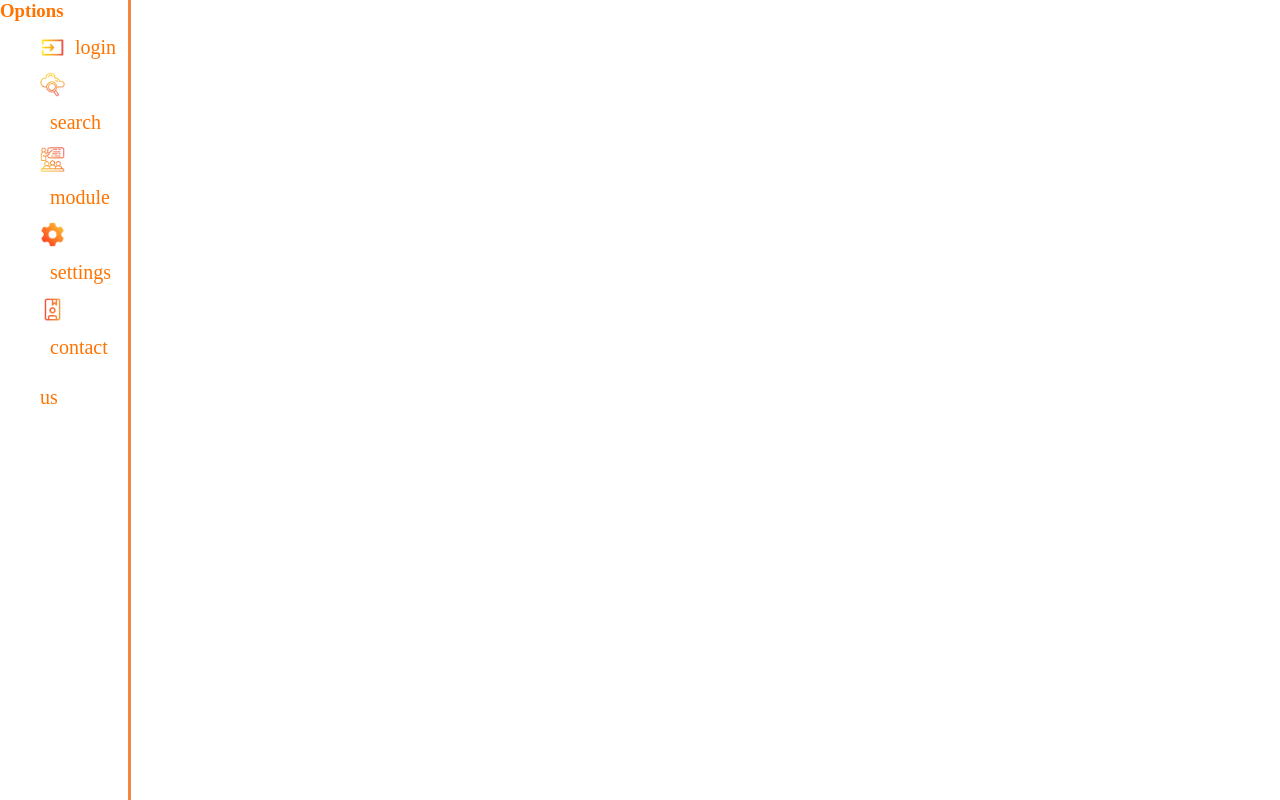
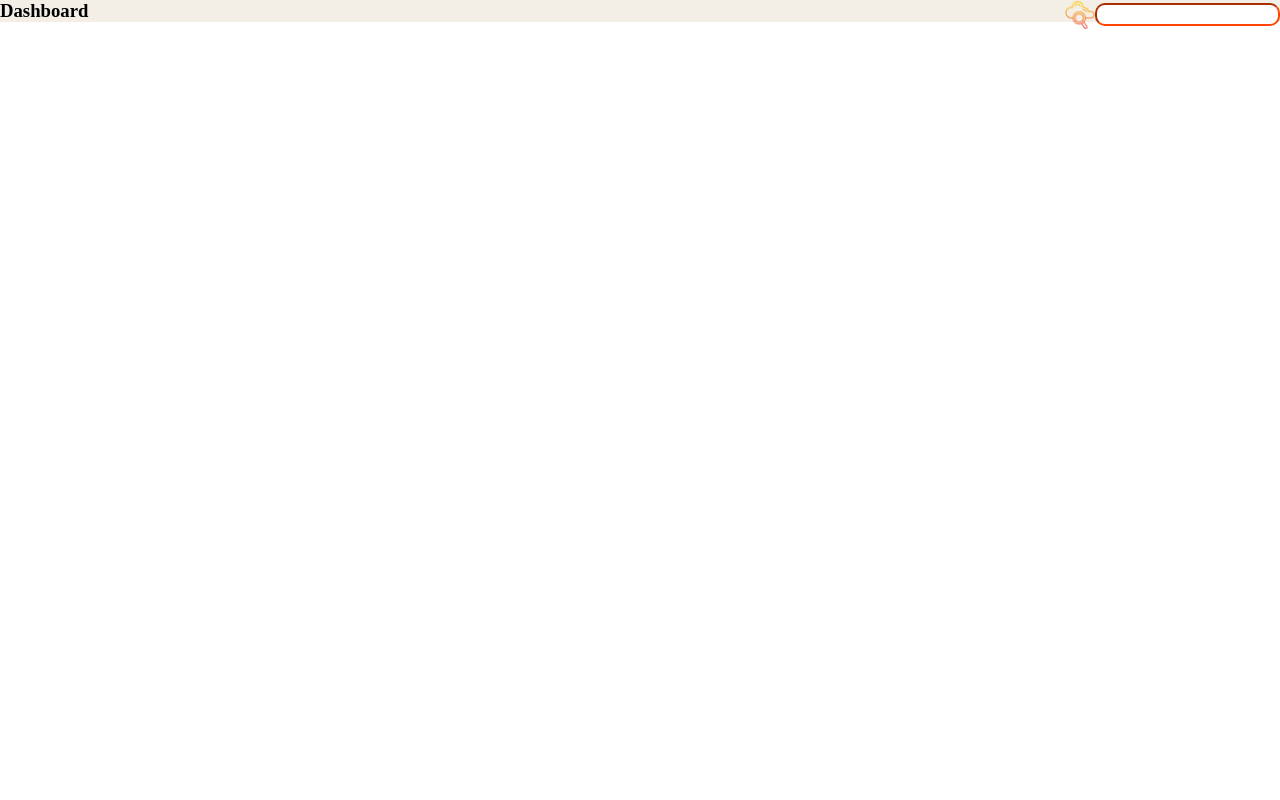
Before and after one commit to Gabderrahmene/skillsHub, an Angular app: page / in a window 1280 px wide. Shown: the top 800 px of the page. Built offline with nearby package versions, Linux system fonts and the light colour scheme.

Commit message:
dashboard

```diff
--- a/src/app/app.html
+++ b/src/app/app.html
@@ -1,2 +1 @@
-<app-optionlist></app-optionlist>
-<app-homescreen></app-homescreen>
+<app-dashboard></app-dashboard>
--- a/src/app/app.ts
+++ b/src/app/app.ts
@@ -2,10 +2,11 @@ import { Component, signal } from '@angular/core';
 import { RouterOutlet } from '@angular/router';
 import { Homescreen } from "./homescreen/homescreen";
 import { Optionlist } from './optionlist/optionlist';
+import { Dashboard } from "./dashboard/dashboard";
 
 @Component({
   selector: 'app-root',
-  imports: [RouterOutlet, Homescreen, Optionlist],
+  imports: [RouterOutlet, Homescreen, Optionlist, Dashboard],
   templateUrl: './app.html',
   styleUrl: './app.css'
 })
--- /dev/null
+++ b/src/app/dashboard/dashboard.css
@@ -0,0 +1,22 @@
+input{
+    color: orange;
+    border-color: orangered;
+    padding: 2px;
+    display: inline;
+    border-radius: 10px;
+    margin-bottom: 10px;
+    text-align: center;
+}
+img{
+    width: 30px;
+   vertical-align: middle;
+}
+header{
+    background-color: rgb(243, 239, 231);
+}
+div{
+    display: inline-block;
+}
+.search{
+   float:right;
+}
--- /dev/null
+++ b/src/app/dashboard/dashboard.html
@@ -0,0 +1,8 @@
+<header><div>
+    <h3>Dashboard</h3>
+    </div>
+    <div class="search">
+    <img src="search.png" alt="">
+    <input type="search">
+    </div>
+    </header>
--- a/src/app/optionlist/optionlist.css
+++ b/src/app/optionlist/optionlist.css
@@ -1,8 +1,9 @@
 nav {
     border: hidden;
     border-right: solid rgb(245, 136, 64) 3px;
-    width: 10%;
+    width: 15%;
     height: 100vh;
+    word-wrap: break-word;
 
 }
 
```
Also changed, not shown: src/app/dashboard/dashboard.ts (added, +11 -0 lines), 1 other file (tests, documents, lock files or other folders).
